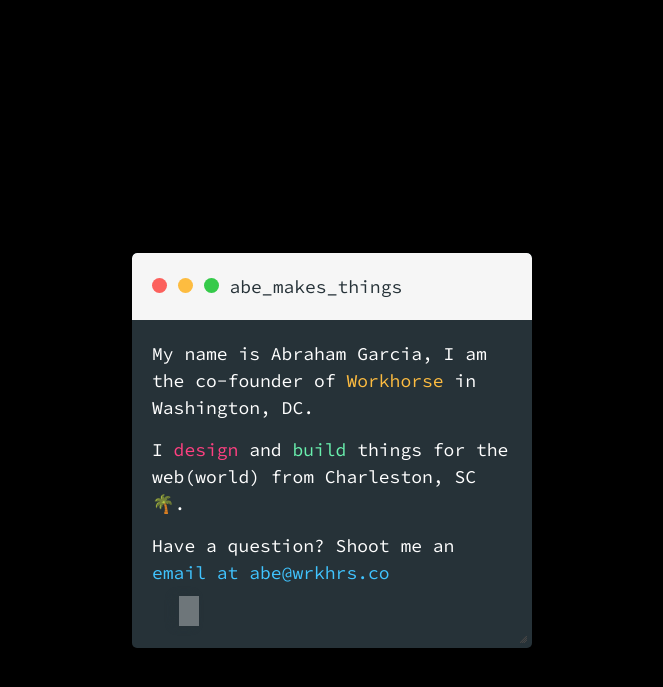
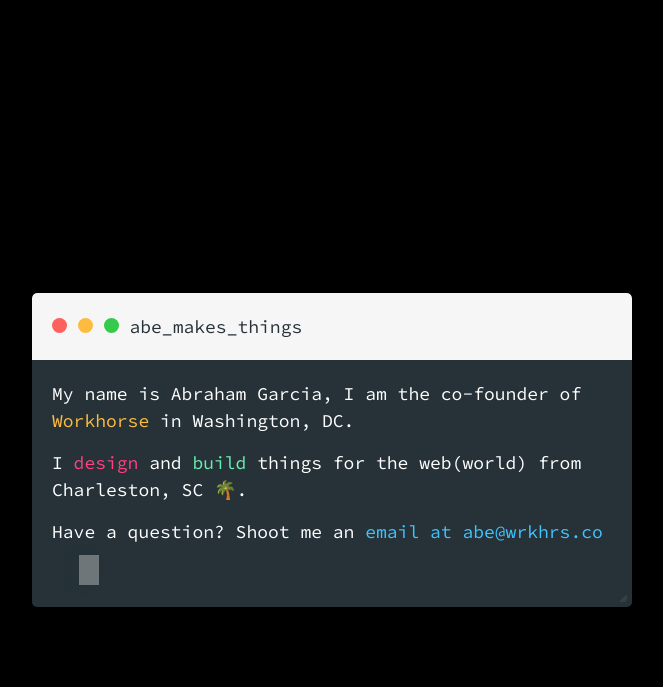
Before and after one commit to thehonestape/thehonestape.github.io, a Jekyll site: the page built from index.html, in a window 1280 px wide. Shown: the top 687 px of the page, without its empty margins (308-971 px from the left). Built offline with Jekyll 4.4.1, drawn with Linux system fonts in a browser that asks for light colours; nearby versions of some CDN libraries.

Commit message:
better sizing for large screens

```diff
--- a/css/main.scss
+++ b/css/main.scss
@@ -160,7 +160,6 @@
 	text-alignt: left;
 	border-radius: 5px;
 	min-height: 1px;
-	// min-width: 70vw;
 	max-height: 100vh;
 	background: $black;
 	transition: max-height .25s .35s linear, max-width .25s  linear, width .25s  .05s linear, min-height .25s linear;
@@ -306,7 +305,7 @@
 
 @media only screen and (min-width: 1200px) {
 	#terminal {
-		width: 400px;
+		width: 600px;
 		max-width: 50vw;
 	}
 }
```
Also changed, not shown: 2 other files.
